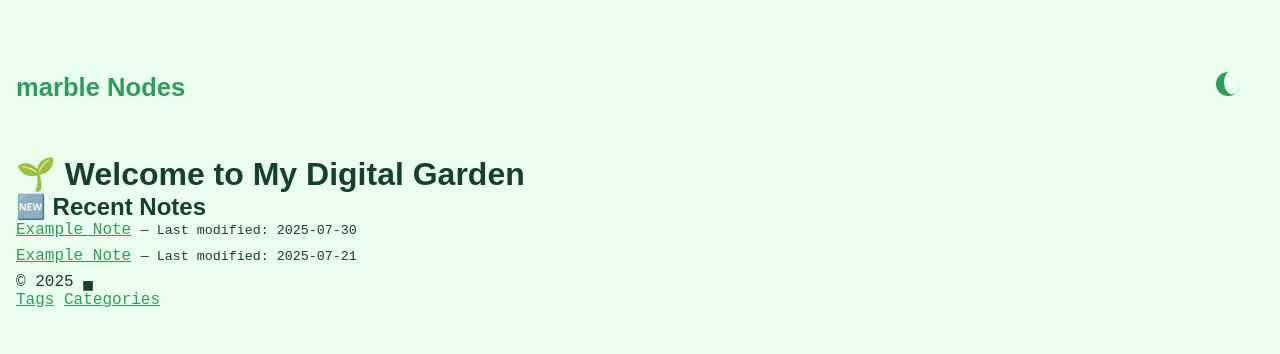
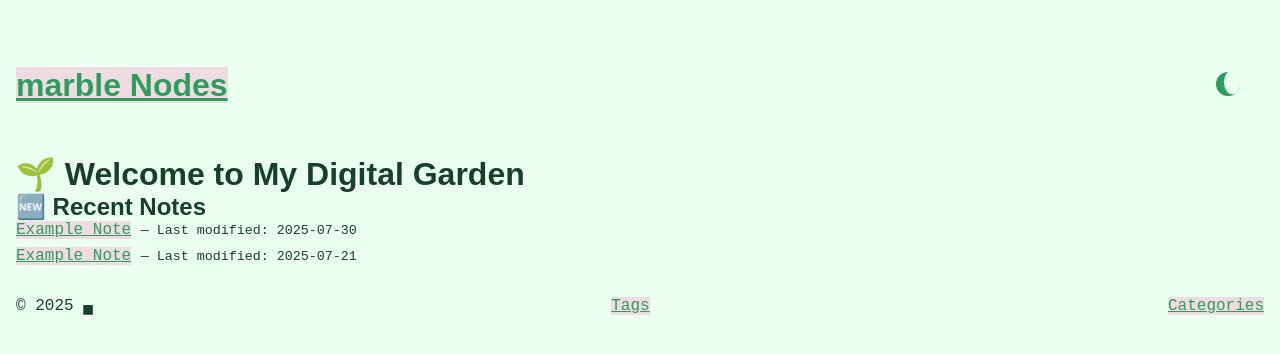
Before and after one commit to dduyg/5566677, a Jekyll site: the page built from index.md, in a window 1280 px wide. Shown: the top 354 px of the page. Built offline with Jekyll 4.4.1, drawn with Linux system fonts in a browser that asks for light colours; some web fonts are replaced.

Commit message:
Update main.css

```diff
--- a/assets/main.css
+++ b/assets/main.css
@@ -9,14 +9,14 @@
   --gray: #74e291;
   --darkgray: #2d9d5c;
   --text: #174029;
-  --secondary: #ff1493;
+  --accent: #ff1493;
   --link: #2d9d5c;
   --highlight: rgba(255, 20, 147, 0.15);
 }
 [data-theme="dark"] {
   --bg: #0c2614;
   --text: #ddffea;
-  --secondary: #FF47B6;
+  --accent: #FF47B6;
   --link: #84ffa8;
   --highlight: rgba(255, 71, 182, 0.15);
 }
@@ -41,8 +41,7 @@ body {
   transition: background-color 0.3s ease, color 0.3s ease;
 }
 
-a { color: var(--link); }
-.highlight { background-color: var(--highlight); }
+a { color: var(--link); background-color: var(--highlight); }
 
 h1, h2, h3 {
   font-family: 'Basteleur Bold', sans-serif;
@@ -51,27 +50,11 @@ code, pre {
   font-family: 'IBM Plex Mono', monospace;
 }
 
-header {
+header, footer {
   display: flex;
   justify-content: space-between;
   align-items: center;
   margin: 2rem 0;
-}
-header h1 a {
-  color: #2d9d5c;
-  font-size: 1.6rem;
-  text-decoration: none;
-}
-
-nav a {
-  color: #2d9d5c;
-  text-decoration: none;
-  margin-right: 1rem;
-}
-
-.note-modified {
-  font-size: 0.8rem;
-  color: #74e291;
 }
 
 ul {
@@ -115,3 +98,7 @@ ul li {
 article h1 {
   margin: 2rem 0 0;
 }
+.note-modified {
+  font-size: 0.8rem;
+  color: #74e291;
+}
```
